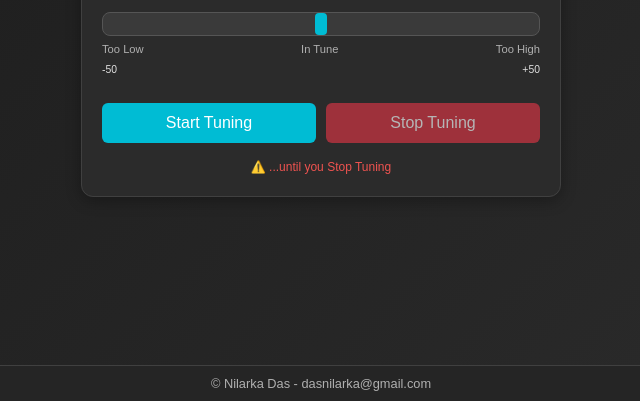
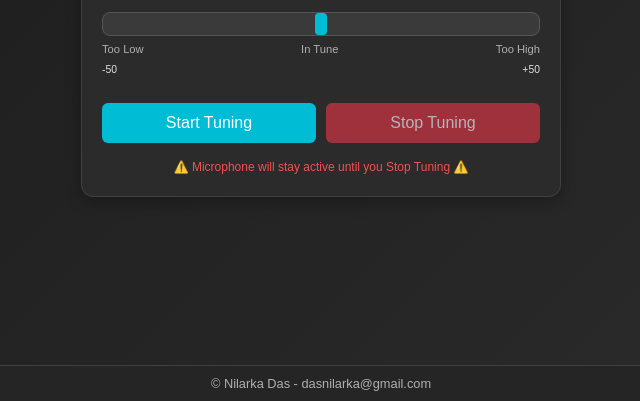
Before and after one commit to Calculate143/SitarTuner, a plain HTML site: page index.html in a window 1280 px wide. Shown: the part 399-800 px from the top of the page, without its empty margins (319-959 px from the left). Drawn offline with nearby package versions, Linux system fonts and the light colour scheme.

Commit message:
Update index.html

```diff
--- a/index.html
+++ b/index.html
@@ -283,7 +283,7 @@
             Stop Tuning
           </button>
           <div class="warning-text">
-            ⚠️ ...until you Stop Tuning
+            ⚠️ Microphone will stay active until you Stop Tuning ⚠️
           </div>
         </div>
       </div>
```
